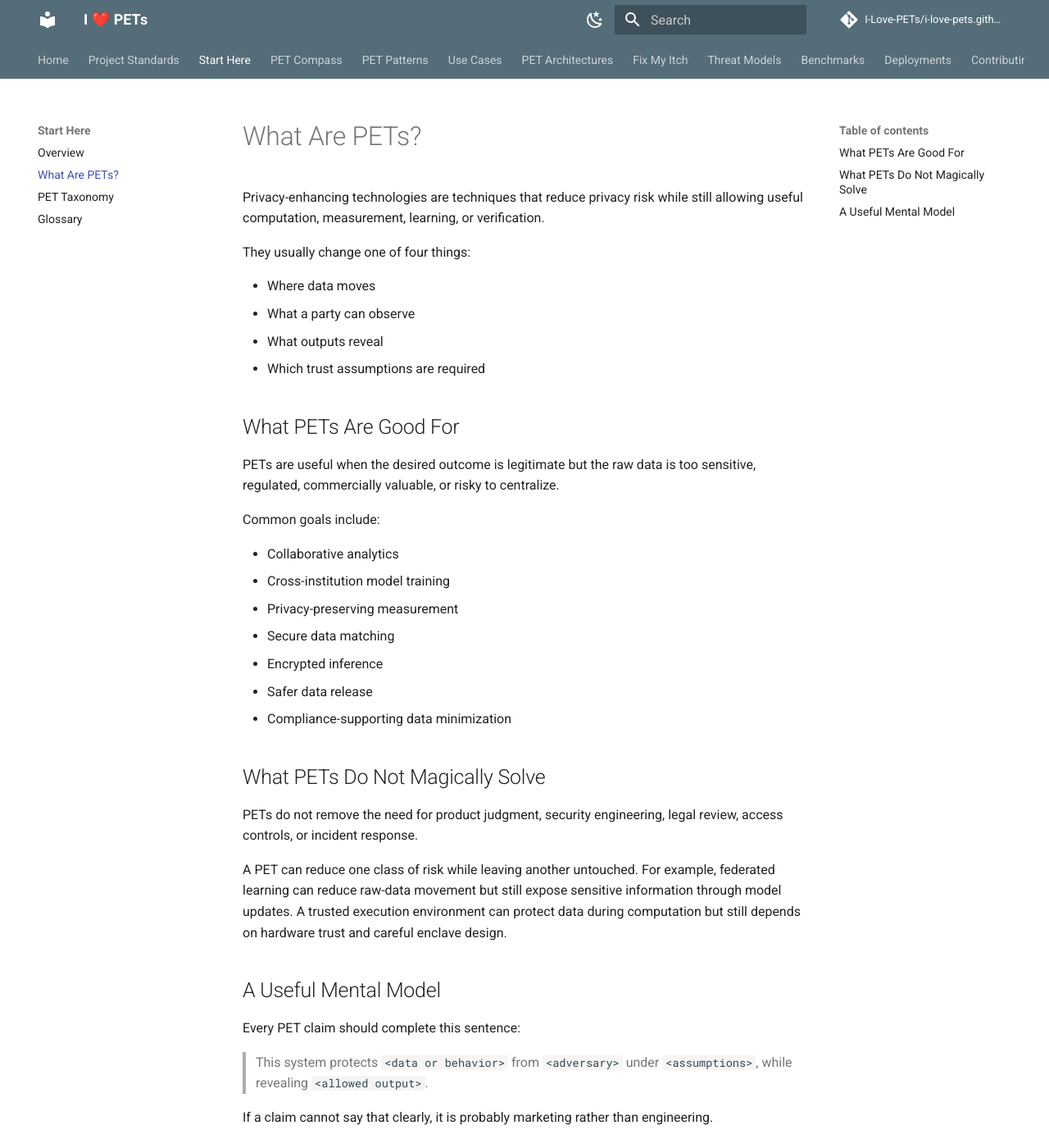
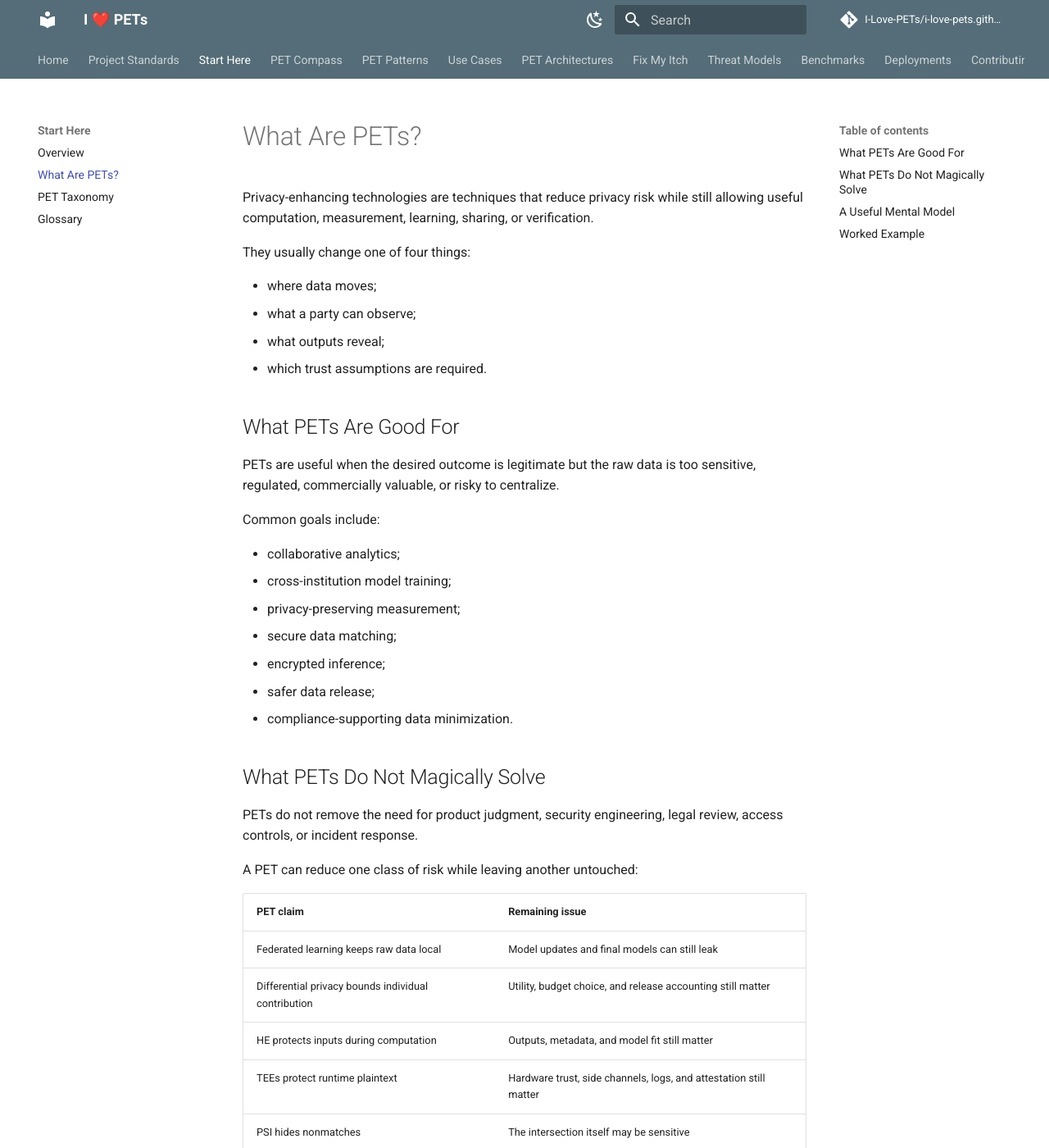
Before and after one commit to I-Love-PETs/i-love-pets.github.io, an MkDocs documentation site: the page built from docs/start-here/what-are-pets.md, in a window 1280 px wide and 1400 px high. Shown: the whole window at 82% size. Built offline with MkDocs 1.6.1 and Material for MkDocs 9.7.7, drawn with Linux system fonts in a browser that asks for light colours; comment, search, counter and statistics services are not loaded; some of the changed text lies outside the part shown.

Commit message:
docs(start-here): polish v0.4 onboarding

```diff
--- a/docs/start-here/what-are-pets.md
+++ b/docs/start-here/what-are-pets.md
@@ -1,13 +1,13 @@
 # What Are PETs?
 
-Privacy-enhancing technologies are techniques that reduce privacy risk while still allowing useful computation, measurement, learning, or verification.
+Privacy-enhancing technologies are techniques that reduce privacy risk while still allowing useful computation, measurement, learning, sharing, or verification.
 
 They usually change one of four things:
 
-- Where data moves
-- What a party can observe
-- What outputs reveal
-- Which trust assumptions are required
+- where data moves;
+- what a party can observe;
+- what outputs reveal;
+- which trust assumptions are required.
 
 ## What PETs Are Good For
 
@@ -15,19 +15,28 @@
 
 Common goals include:
 
-- Collaborative analytics
-- Cross-institution model training
-- Privacy-preserving measurement
-- Secure data matching
-- Encrypted inference
-- Safer data release
-- Compliance-supporting data minimization
+- collaborative analytics;
+- cross-institution model training;
+- privacy-preserving measurement;
+- secure data matching;
+- encrypted inference;
+- safer data release;
+- compliance-supporting data minimization.
 
 ## What PETs Do Not Magically Solve
 
 PETs do not remove the need for product judgment, security engineering, legal review, access controls, or incident response.
 
-A PET can reduce one class of risk while leaving another untouched. For example, federated learning can reduce raw-data movement but still expose sensitive information through model updates. A trusted execution environment can protect data during computation but still depends on hardware trust and careful enclave design.
+A PET can reduce one class of risk while leaving another untouched:
+
+| PET claim | Remaining issue |
+| --- | --- |
+| Federated learning keeps raw data local | Model updates and final models can still leak |
+| Differential privacy bounds individual contribution | Utility, budget choice, and release accounting still matter |
+| HE protects inputs during computation | Outputs, metadata, and model fit still matter |
+| TEEs protect runtime plaintext | Hardware trust, side channels, logs, and attestation still matter |
+| PSI hides nonmatches | The intersection itself may be sensitive |
+| Synthetic data avoids raw release | Memorization and downstream misuse still matter |
 
 ## A Useful Mental Model
 
@@ -36,3 +45,15 @@
 > This system protects `<data or behavior>` from `<adversary>` under `<assumptions>`, while revealing `<allowed output>`.
 
 If a claim cannot say that clearly, it is probably marketing rather than engineering.
+
+## Worked Example
+
+Weak claim:
+
+> We use confidential computing to make RAG private.
+
+Better claim:
+
+> This RAG system runs prompt assembly and model execution in an attested TEE, reducing exposure of prompts and retrieved snippets to the cloud operator. It still relies on correct document permissions, log minimization, side-channel assumptions, and output review.
+
+The better claim names the protected assets, adversary, assumptions, and remaining leakage paths. That is the altitude this guide aims for.
```
Also changed, not shown: docs/start-here/glossary.md (+21 -11 lines), docs/start-here/index.md (+34 -12 lines), docs/start-here/pet-taxonomy.md (+16 -0 lines).
